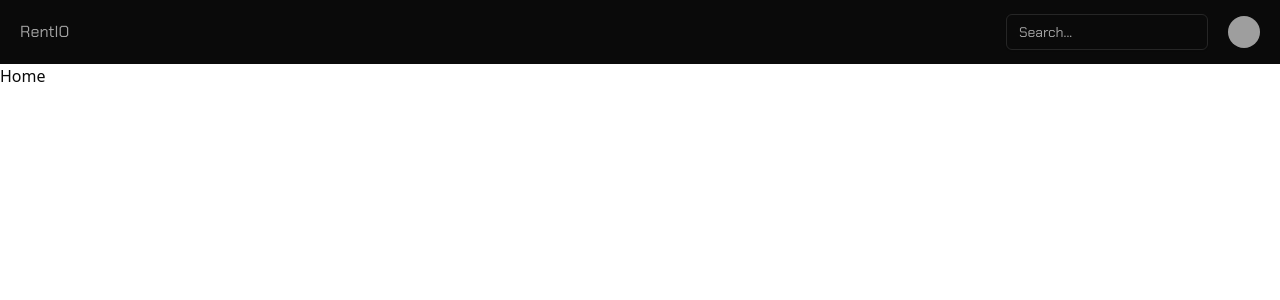
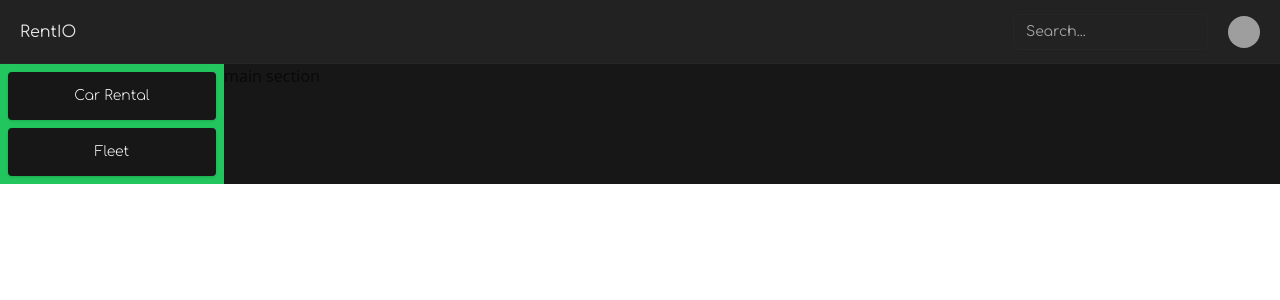
Before and after one commit to volodymyr-korolchuk/course-project-frontend, a React (Vite) app: page / in a window 1280 px wide. Shown: the top 300 px of the page. Built offline with nearby package versions, Linux system fonts and the light colour scheme; grey boxes are pictures that could not be loaded.

Commit message:
add: sidebar with navigation prototype

```diff
--- a/package.json
+++ b/package.json
@@ -11,6 +11,7 @@
   },
   "dependencies": {
     "@radix-ui/react-avatar": "^1.0.4",
+    "@radix-ui/react-collapsible": "^1.0.3",
     "@radix-ui/react-dropdown-menu": "^2.0.6",
     "@radix-ui/react-icons": "^1.3.0",
     "@radix-ui/react-slot": "^1.0.2",
@@ -34,6 +35,7 @@
     "eslint-plugin-react-hooks": "^4.6.0",
     "eslint-plugin-react-refresh": "^0.4.6",
     "postcss": "^8.4.38",
+    "react-icons": "^5.0.1",
     "tailwindcss": "^3.4.3",
     "typescript": "^5.2.2",
     "vite": "^5.2.0"
--- /dev/null
+++ b/src/components/Collapsibles/CollapsibleWrapper.tsx
@@ -0,0 +1,35 @@
+import { useState } from "react";
+import {
+  Collapsible,
+  CollapsibleContent,
+  CollapsibleTrigger,
+} from "../ui/collapsible";
+import { Button } from "../ui/button";
+
+interface Props {
+  children: React.ReactNode[];
+  triggerTitle: string;
+}
+
+const CollapsibleWrapper: React.FC<Props> = ({ children, triggerTitle }) => {
+  const [isOpen, setIsOpen] = useState(false);
+
+  return (
+    <Collapsible
+      open={isOpen}
+      onOpenChange={setIsOpen}
+      className="w-full space-y-2"
+    >
+      <div className="flex items-center justify-between space-x-4">
+        <CollapsibleTrigger asChild>
+          <Button className="flex-1 font-light font-comfortaa h-12 rounded-sm">
+            {triggerTitle}
+          </Button>
+        </CollapsibleTrigger>
+      </div>
+      <CollapsibleContent className="space-y-2">{children}</CollapsibleContent>
+    </Collapsible>
+  );
+};
+
+export default CollapsibleWrapper;
--- /dev/null
+++ b/src/components/Home/Sidebar.tsx
@@ -0,0 +1,42 @@
+import CollapsibleWrapper from "../Collapsibles/CollapsibleWrapper";
+import { IoIosArrowForward } from "react-icons/io";
+
+const CollapsibleEntry = ({ textContent }: { textContent: string }) => {
+  return (
+    <div className="flex-1 bg-primary font-light cursor-pointer hover:bg-neutral-800 text-neutral-400 p-2 px-2 rounded-md group">
+      <span className="flex gap-1 items-center">
+        <IoIosArrowForward
+          size={25}
+          className="group-hover:translate-x-1 transition-all ease-in-out"
+        />
+        {textContent}
+      </span>
+    </div>
+  );
+};
+
+const Sidebar = () => {
+  const carRentalEntries = ["Reservations", "Payments", "Calendar"];
+
+  const fleetEntries = ["Garage", "Classes", "In Use"];
+
+  return (
+    <aside className="w-56 bg-green-500 h-auto p-2">
+      <section className="flex flex-col items-center justify-center gap-2">
+        <CollapsibleWrapper triggerTitle="Car Rental">
+          {carRentalEntries.map((item) => (
+            <CollapsibleEntry key={item} textContent={item} />
+          ))}
+        </CollapsibleWrapper>
+
+        <CollapsibleWrapper triggerTitle="Fleet">
+          {fleetEntries.map((item) => (
+            <CollapsibleEntry key={item} textContent={item} />
+          ))}
+        </CollapsibleWrapper>
+      </section>
+    </aside>
+  );
+};
+
+export default Sidebar;
--- a/src/components/Navbar.tsx
+++ b/src/components/Navbar.tsx
@@ -33,7 +33,7 @@ const Navbar: React.FC = ({}) => {
 
   const userProfile = (
     <DropdownMenu>
-      <DropdownMenuTrigger asChild className="font-chakra">
+      <DropdownMenuTrigger asChild className="font-comfortaa">
         <Button variant="ghost" className="relative h-8 w-8 rounded-full">
           <Avatar className="h-8 w-8">
             <AvatarImage src="/avatars/01.png" alt="@shadcn" />
@@ -42,7 +42,7 @@ const Navbar: React.FC = ({}) => {
         </Button>
       </DropdownMenuTrigger>
       <DropdownMenuContent
-        className="font-chakra dark w-56"
+        className="font-comfortaa dark w-56"
         align="end"
         forceMount
       >
@@ -75,11 +75,14 @@ const Navbar: React.FC = ({}) => {
   );
 
   return (
-    <header className="flex items-center font-chakra justify-between w-screen bg-dark p-4 px-5 h-16 bg-neutral-950">
-      <h2 className="text-neutral-400 font-normal">RentIO</h2>
+    <header className="flex items-center top-0 sticky font-comfortaa justify-between w-screen bg-dark p-4 px-5 h-16 bg-neutral-950/90 backdrop-blur-md border-b border-neutral-800">
+      <h2 className="text-neutral-200 font-normal">RentIO</h2>
 
       <div className="flex items-center justify-between gap-5">
-        <Input className="dark text-white" placeholder="Search..." />
+        <Input
+          className="dark text-white hover:bg-neutral-800"
+          placeholder="Search..."
+        />
 
         <nav className="flex items-center justify-between">
           {isPublicRoute ? publicLinkElements : userProfile}
--- /dev/null
+++ b/src/components/ui/collapsible.tsx
@@ -0,0 +1,9 @@
+import * as CollapsiblePrimitive from "@radix-ui/react-collapsible"
+
+const Collapsible = CollapsiblePrimitive.Root
+
+const CollapsibleTrigger = CollapsiblePrimitive.CollapsibleTrigger
+
+const CollapsibleContent = CollapsiblePrimitive.CollapsibleContent
+
+export { Collapsible, CollapsibleTrigger, CollapsibleContent }
--- a/src/pages/Home.tsx
+++ b/src/pages/Home.tsx
@@ -1,5 +1,12 @@
+import Sidebar from "@/components/Home/Sidebar";
+
 const Home = () => {
-  return <div>Home</div>;
+  return (
+    <main className="flex bg-primary h-full overflow-hidden">
+      <Sidebar />
+      <section className="flex-1">main section</section>
+    </main>
+  );
 };
 
 export default Home;
```
Also changed, not shown: 1 other file (tests, documents, lock files or other folders).
